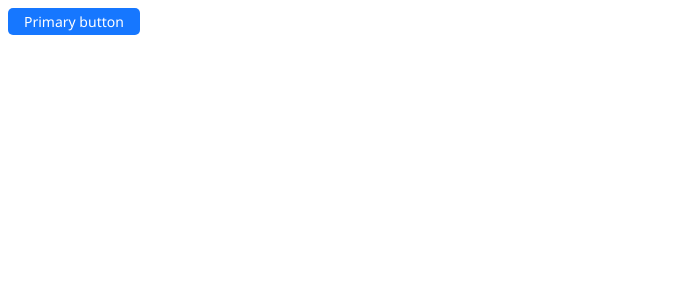
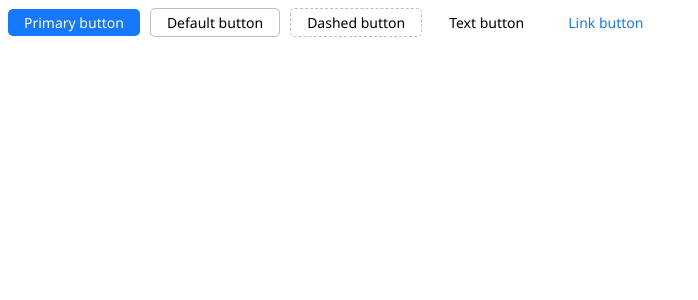
Before and after one commit to Munych/uilibrary, a React app: page / in a window 1280 px wide. Shown: the top 300 px of the page, without its empty margins (0-698 px from the left). Built offline with nearby package versions, Linux system fonts and the light colour scheme; no server answers.

Commit message:
Complete types Button

```diff
--- a/src/App.tsx
+++ b/src/App.tsx
@@ -82,6 +82,11 @@ const App = () => {
         console.log(e);
     }
 
+    const onClickHandler = (e: MouseEvent): void => {
+        console.log('button clicked');
+        console.log(e);
+    }
+
     return (
         <div style={{height: '100%', width: '100%'}}>
             {/* <div style={{display: 'flex', flexDirection: 'row'}}>
@@ -109,7 +114,11 @@ const App = () => {
                     height={300}
                 />
             </div> */}
-            <Button type='primary'>Primary button</Button>
+            <Button type='primary' style={{marginRight: 10}} onClick={onClickHandler}>Primary button</Button>
+            <Button type='default' style={{marginRight: 10}}>Default button</Button>
+            <Button type='dashed' style={{marginRight: 10}}>Dashed button</Button>
+            <Button type='text' style={{marginRight: 10}}>Text button</Button>
+            <Button type='link' style={{marginRight: 10}}>Link button</Button>
         </div>
     )
 }
--- a/src/UI/Button/Button.scss
+++ b/src/UI/Button/Button.scss
@@ -1,8 +1,9 @@
-$primary-color: rgb(22,119,255);
-$default-color: #fff;
+$primary-button-color: rgb(22,119,255);
+$default-button-color: #fff;
+$text-button-color: #bdbdbd;
 
 .primary-button {
-    background-color: $primary-color;
+    background-color: $primary-button-color;
     color: #fff;
     padding: 4px 16px;
     border-radius: 5px;
@@ -17,10 +18,94 @@ $default-color: #fff;
 }
 
 .primary-button:active {
-    background-color: darken($primary-color, 20);
+    background-color: darken($primary-button-color, 20);
 }
 
-.primary-button:focus-within {
-    animation-duration: 3s;
-    animation-name: bordershadow;
+.default-button {
+    background-color: $default-button-color;
+    padding: 4px 16px;
+    border-radius: 5px;
+    font-family: 'Segoe UI', sans-serif;
+    font-size: 14px;
+    border-style: solid;
+    border-width: 1px;
+    border-color: #bdbdbd;
 }
+
+.default-button:hover {
+    cursor: pointer;
+    border-color: $primary-button-color;
+    color: $primary-button-color;
+}
+
+.default-button:active {
+    cursor: pointer;
+    color: darken($primary-button-color, 20);
+    border-color: darken($primary-button-color, 20);
+}
+
+.dashed-button {
+    background-color: $default-button-color;
+    padding: 4px 16px;
+    border-radius: 5px;
+    font-family: 'Segoe UI', sans-serif;
+    font-size: 14px;
+    border-style: dashed;
+    border-width: 1px;
+    border-color: #bdbdbd;
+}
+
+.dashed-button:hover {
+    cursor: pointer;
+    border-color: $primary-button-color;
+    color: $primary-button-color;
+}
+
+.dashed-button:active {
+    cursor: pointer;
+    color: darken($primary-button-color, 20);
+    border-color: darken($primary-button-color, 20);
+}
+
+.text-button {
+    background-color: $default-button-color;
+    padding: 4px 16px;
+    border-radius: 5px;
+    font-family: 'Segoe UI', sans-serif;
+    font-size: 14px;
+    border-style: solid;
+    border-width: 1px;
+    border-color: transparent;
+}
+
+.text-button:hover {
+    cursor: pointer;
+    background-color: lighten($text-button-color, 20);
+}
+
+.text-button:active {
+    cursor: pointer;
+    background-color: $text-button-color;
+}
+
+.link-button {
+    background-color: $default-button-color;
+    color: $primary-button-color;
+    padding: 4px 16px;
+    border-radius: 5px;
+    font-family: 'Segoe UI', sans-serif;
+    font-size: 14px;
+    border-style: solid;
+    border-width: 1px;
+    border-color: transparent;
+}
+
+.link-button:hover {
+    cursor: pointer;
+    color: lighten($primary-button-color, 20);
+}
+
+.link-button:active {
+    cursor: pointer;
+    color: darken($primary-button-color, 20);
+}
--- a/src/UI/Button/Button.tsx
+++ b/src/UI/Button/Button.tsx
@@ -12,13 +12,15 @@ enum Types {
 interface ButtonProps {
     type?: string;
     children?: any;
+    style?: object;
+    onClick?: (event: MouseEvent) => void;
 }
 
 const Button = (props: ButtonProps) => {
     console.log(props);
 
     return (
-        <button className={`${Types[props.type] || 'default'}-button`}>
+        <button onClick={props.onClick} style={props.style} className={`${Types[props.type] || 'default'}-button`}>
             {props.children}
         </button>
     )
```
